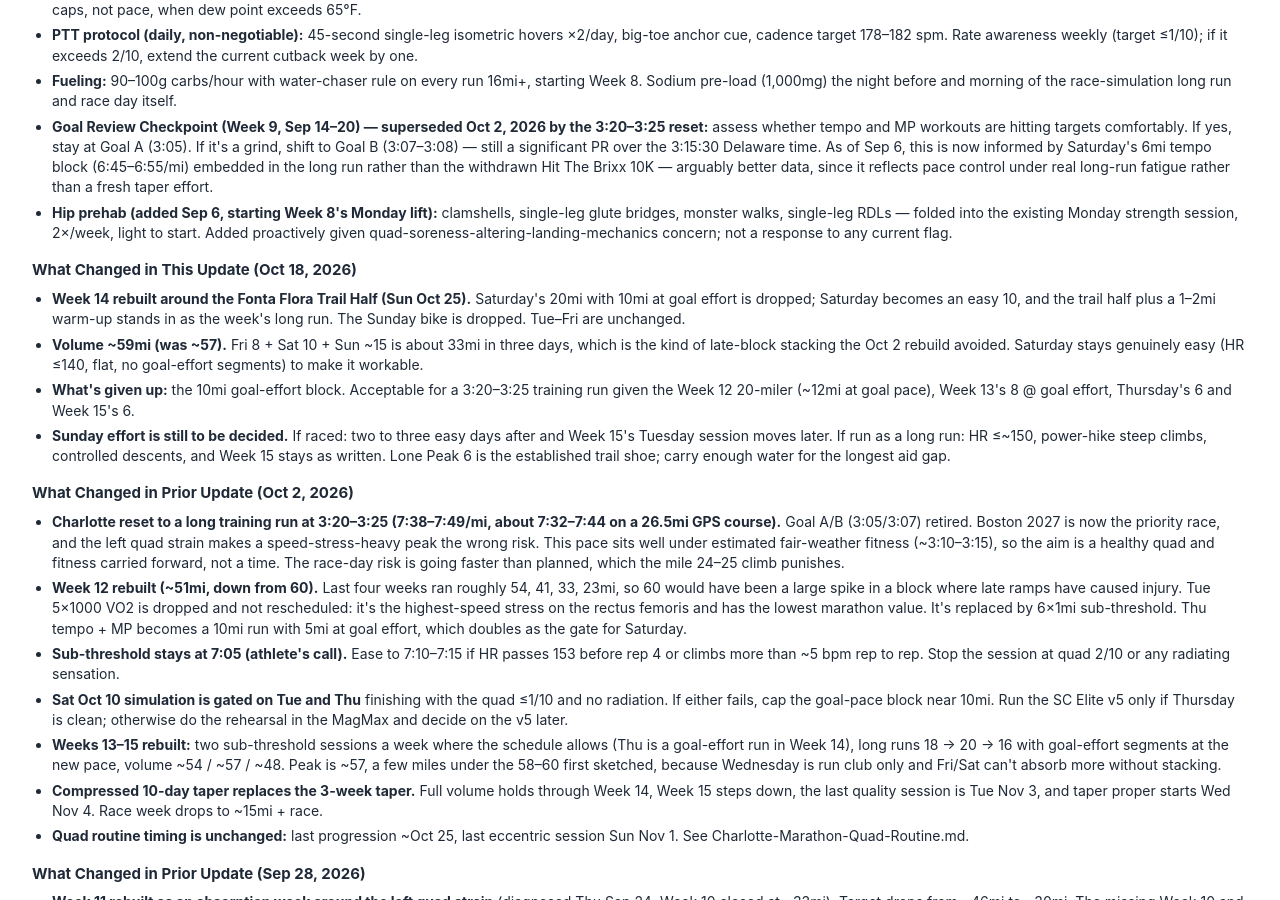
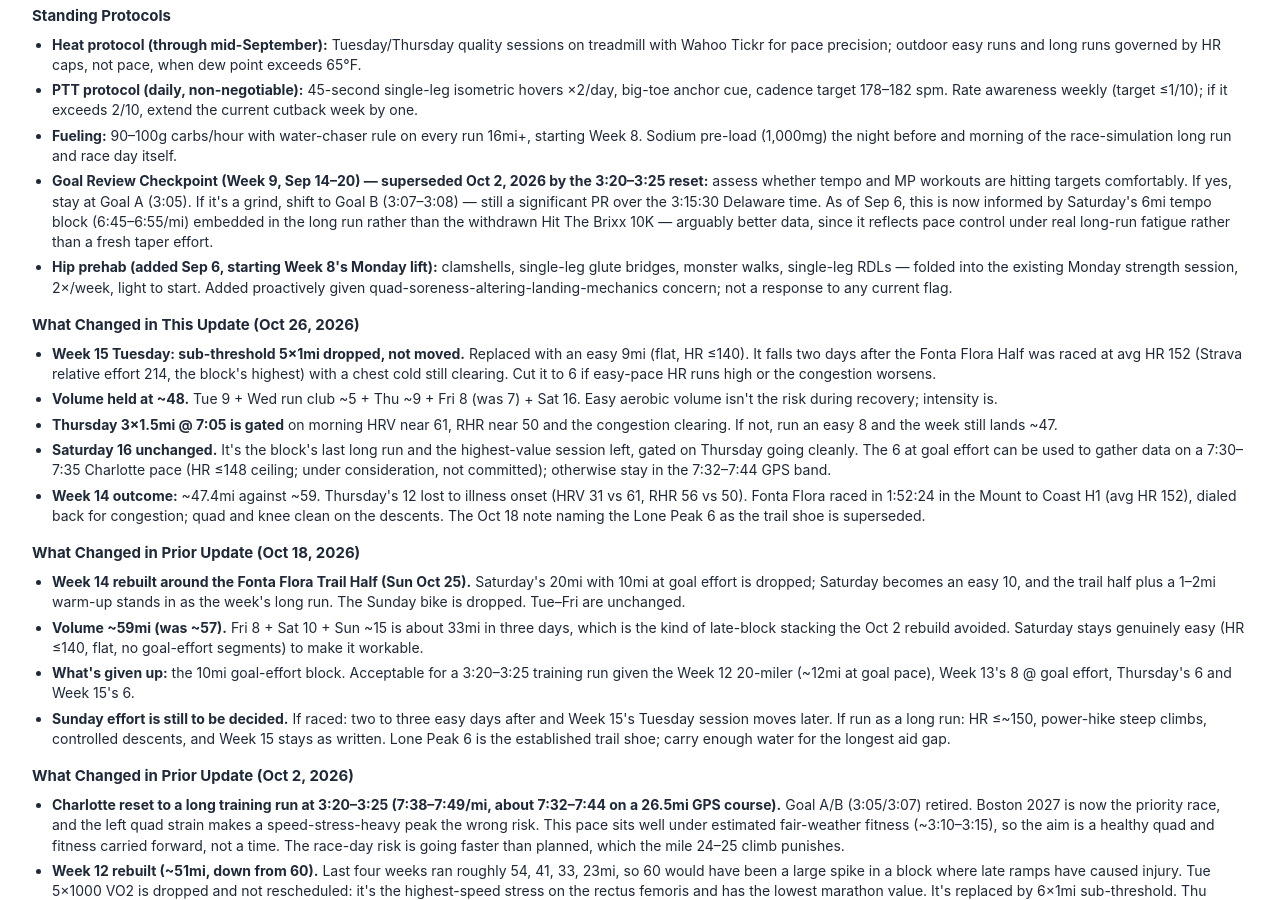
Before and after one commit to dnorton/dnorton, a Jekyll site: the page charlotte-marathon/calendar.html, which Jekyll copies as it is, in a window 1280 px wide and 900 px high, scrolled down 2820 px. Built offline with Jekyll 4.4.1, drawn with Linux system fonts in a browser that asks for light colours; some of the changed text lies outside the part shown.

Commit message:
Update Charlotte Marathon calendar for week 15 recovery
Week 15 adjusted after the Fonta Flora Half (avg HR 152, RE 214) and a
lingering chest cold: Tuesday's 5x1mi @ 7:05 is dropped for an easy 9mi
(HR <=140), Thursday's 3x1.5mi is gated on HRV/RHR recovery, and Friday
goes to 8mi. Saturday's 16 is unchanged. Volume holds at ~48mi. Adds the
week 14 outcome (~47.4mi vs ~59 planned).

Co-Authored-By: Claude Opus 5.5 <noreply@anthropic.com>

```diff
--- a/charlotte-marathon/calendar.html
+++ b/charlotte-marathon/calendar.html
@@ -244,7 +244,7 @@
 <body>
 
 <h1>Charlotte Marathon 2026 — Training Calendar</h1>
-<p class="subtitle">Novant Health Charlotte Marathon · Saturday, November 14, 2026 · 17-week block from a July 20 start (post-vacation) · Updated Oct 2, 2026</p>
+<p class="subtitle">Novant Health Charlotte Marathon · Saturday, November 14, 2026 · 17-week block from a July 20 start (post-vacation) · Updated Oct 26, 2026</p>
 
 <div class="summary-cards">
   <div class="card"><div class="label">Race Day</div><div class="value">Nov 14, 2026</div></div>
@@ -443,10 +443,10 @@
 <tr class="taper">
   <td class="wk">15</td><td class="dates">Oct 26–Nov 1</td><td class="phase">Step-down</td><td class="mileage">~48<span class="revised-flag">revised</span></td>
   <td>Strength (no run)</td>
-  <td><span class="ns-tag">NS</span> 5×1mi @ 7:05, 60s jog</td>
+  <td>Easy 9mi, flat, HR ≤140<br>cut to 6 if HR runs high or chest worsens</td>
   <td>AM Bike + PM Run Club (easy)</td>
-  <td><span class="ns-tag">NS</span> 3×1.5mi @ 7:05, 90s float</td>
-  <td>Easy 7mi</td>
+  <td><span class="ns-tag">NS</span> 3×1.5mi @ 7:05, 90s float<br>gated: HRV ~61, RHR ~50, chest clearing; else easy 8</td>
+  <td>Easy 8mi</td>
   <td>16mi: 5 easy + <span class="mp-tag">MP</span> 6mi @ goal effort + 5 easy</td>
   <td>Bike (easy)</td>
 </tr>
@@ -515,7 +515,16 @@
     <li><b>Hip prehab (added Sep 6, starting Week 8's Monday lift):</b> clamshells, single-leg glute bridges, monster walks, single-leg RDLs — folded into the existing Monday strength session, 2×/week, light to start. Added proactively given quad-soreness-altering-landing-mechanics concern; not a response to any current flag.</li>
   </ul>
 
-  <h2>What Changed in This Update (Oct 18, 2026)</h2>
+  <h2>What Changed in This Update (Oct 26, 2026)</h2>
+  <ul>
+    <li><b>Week 15 Tuesday: sub-threshold 5×1mi dropped, not moved.</b> Replaced with an easy 9mi (flat, HR ≤140). It falls two days after the Fonta Flora Half was raced at avg HR 152 (Strava relative effort 214, the block's highest) with a chest cold still clearing. Cut it to 6 if easy-pace HR runs high or the congestion worsens.</li>
+    <li><b>Volume held at ~48.</b> Tue 9 + Wed run club ~5 + Thu ~9 + Fri 8 (was 7) + Sat 16. Easy aerobic volume isn't the risk during recovery; intensity is.</li>
+    <li><b>Thursday 3×1.5mi @ 7:05 is gated</b> on morning HRV near 61, RHR near 50 and the congestion clearing. If not, run an easy 8 and the week still lands ~47.</li>
+    <li><b>Saturday 16 unchanged.</b> It's the block's last long run and the highest-value session left, gated on Thursday going cleanly. The 6 at goal effort can be used to gather data on a 7:30–7:35 Charlotte pace (HR ≤148 ceiling; under consideration, not committed); otherwise stay in the 7:32–7:44 GPS band.</li>
+    <li><b>Week 14 outcome:</b> ~47.4mi against ~59. Thursday's 12 lost to illness onset (HRV 31 vs 61, RHR 56 vs 50). Fonta Flora raced in 1:52:24 in the Mount to Coast H1 (avg HR 152), dialed back for congestion; quad and knee clean on the descents. The Oct 18 note naming the Lone Peak 6 as the trail shoe is superseded.</li>
+  </ul>
+
+  <h2>What Changed in Prior Update (Oct 18, 2026)</h2>
   <ul>
     <li><b>Week 14 rebuilt around the Fonta Flora Trail Half (Sun Oct 25).</b> Saturday's 20mi with 10mi at goal effort is dropped; Saturday becomes an easy 10, and the trail half plus a 1–2mi warm-up stands in as the week's long run. The Sunday bike is dropped. Tue–Fri are unchanged.</li>
     <li><b>Volume ~59mi (was ~57).</b> Fri 8 + Sat 10 + Sun ~15 is about 33mi in three days, which is the kind of late-block stacking the Oct 2 rebuild avoided. Saturday stays genuinely easy (HR ≤140, flat, no goal-effort segments) to make it workable.</li>
```
